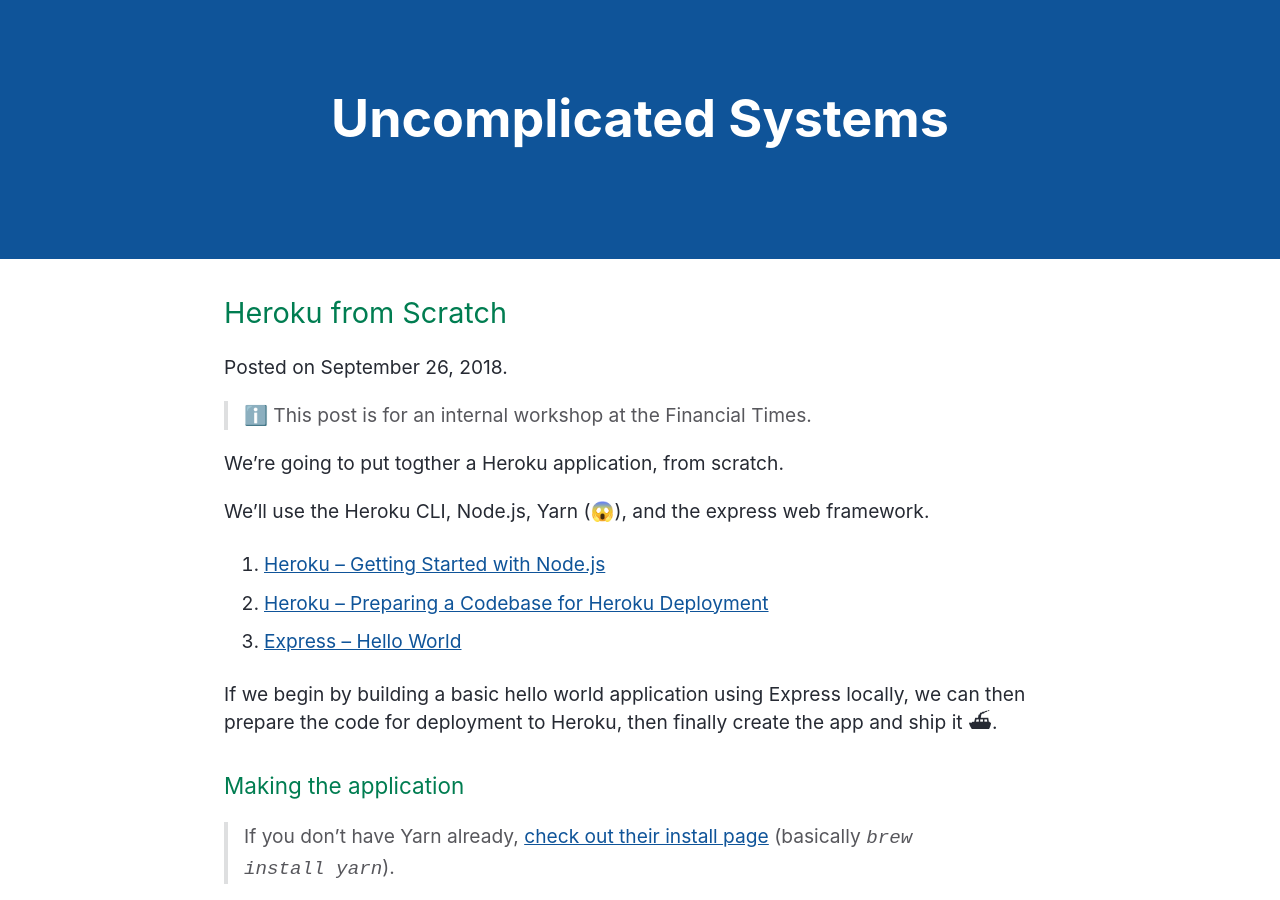
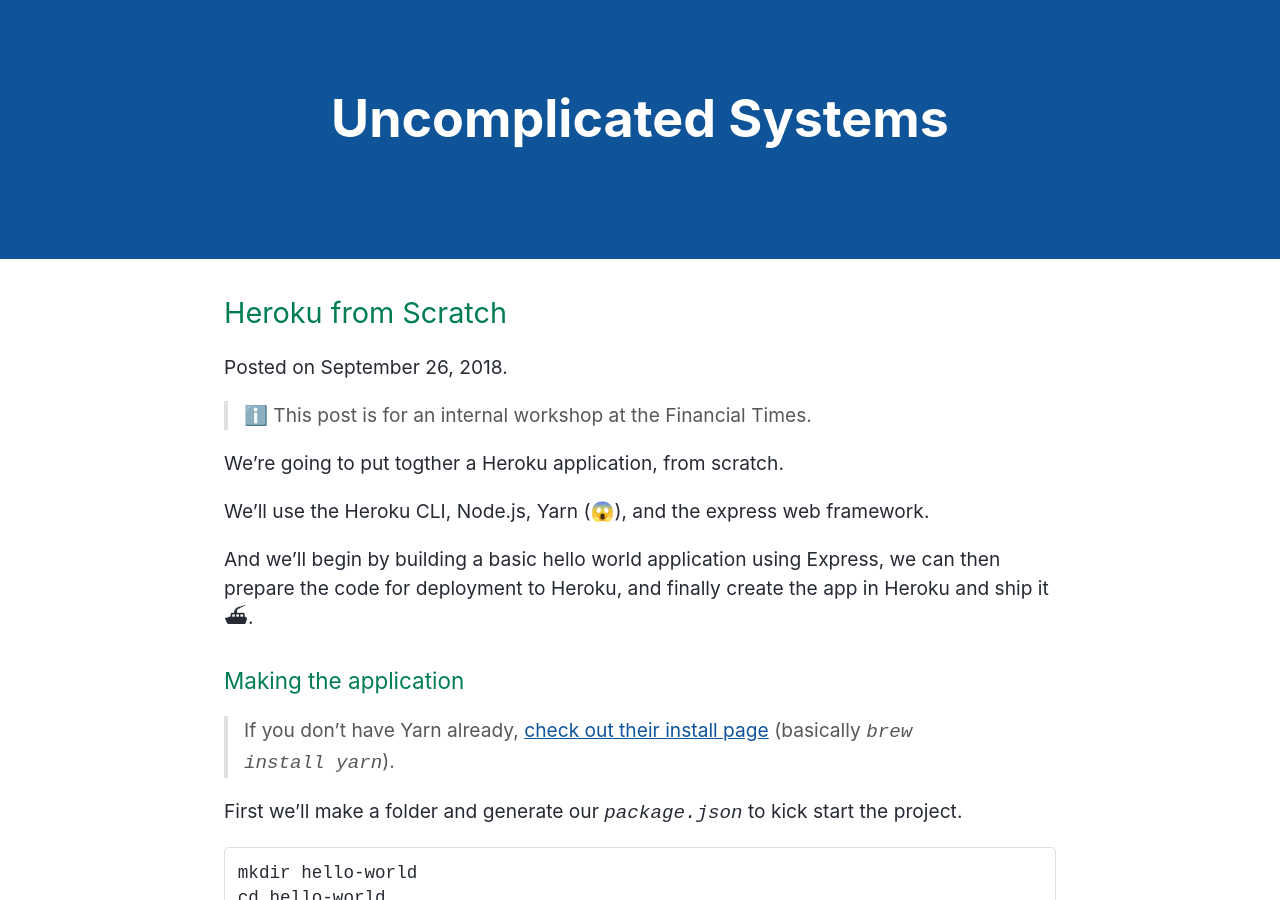
Before and after one commit to sjparkinson/uncomplicated.systems, a Jekyll site: the page built from _posts/2018-09-26-heroku-from-scratch.md, in a window 1280 px wide and 900 px high. Built offline with Jekyll 4.4.1, drawn with Linux system fonts in a browser that asks for light colours; the repository's description, which GitHub fills in, is left out; some of the changed text lies outside the part shown.

Commit message:
Update 2018-09-26-heroku-from-scratch.md

```diff
--- a/_posts/2018-09-26-heroku-from-scratch.md
+++ b/_posts/2018-09-26-heroku-from-scratch.md
@@ -9,13 +9,7 @@
 
 We'll use the Heroku CLI, Node.js, Yarn (😱), and the express web framework.
 
-1. [Heroku – Getting Started with Node.js](https://devcenter.heroku.com/articles/getting-started-with-nodejs)
-
-2. [Heroku – Preparing a Codebase for Heroku Deployment](https://devcenter.heroku.com/articles/preparing-a-codebase-for-heroku-deployment)
-
-3. [Express – Hello World](https://expressjs.com/en/starter/hello-world.html)
-
-If we begin by building a basic hello world application using Express locally, we can then prepare the code for deployment to Heroku, then finally create the app and ship it ⛴.
+And we'll begin by building a basic hello world application using Express, we can then prepare the code for deployment to Heroku, and finally create the app in Heroku and ship it ⛴.
 
 ### Making the application
 
@@ -112,10 +106,14 @@
 
 ### Preparing it for Heroku
 
+> If you haven't got it already, [please install the Heroku CLI](https://devcenter.heroku.com/articles/heroku-cli#download-and-install) (again probabily `brew install heroku/brew/heroku`).
+
 While we've got something working locally, there's a few things we'll need to change to make sure Heroku can run it too.
 
-> If you haven't got it already, [please install the Heroku CLI](https://devcenter.heroku.com/articles/heroku-cli#download-and-install) (again probabily `brew install heroku/brew/heroku`).
+For this section we'll follow the well documented guide published by Heroku, [Preparing a Codebase for Heroku Deployment](https://devcenter.heroku.com/articles/preparing-a-codebase-for-heroku-deployment).
 
 ### Creating the Heroku app
 
+
+
 ### Deploying 🚀
```
